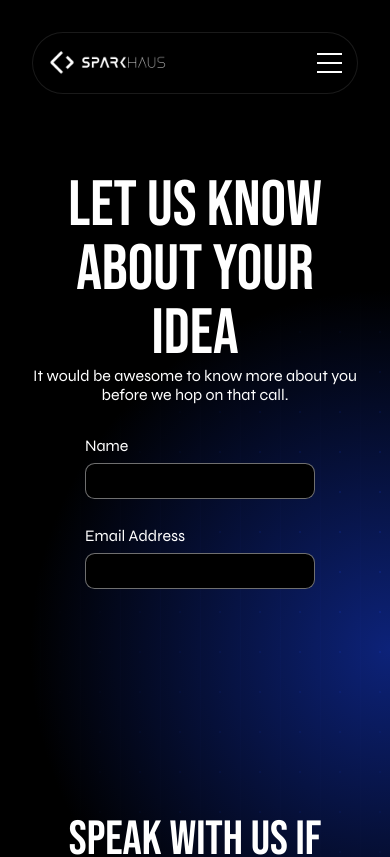
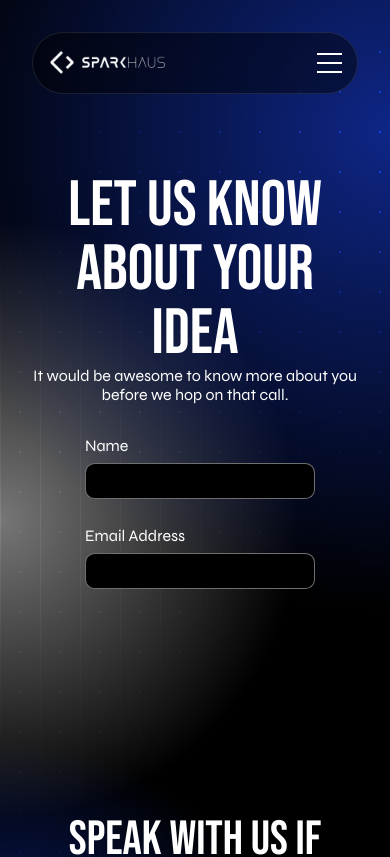
Before and after one commit to SparkHaus-Digital/SparkHaus, a React (Vite) app: page /book-a-call in a window 390 px wide. Shown: the top 857 px of the page. Built offline with nearby package versions, Linux system fonts and the light colour scheme.

Commit message:
Final Adjestments

```diff
--- a/src/components/Navbar.jsx
+++ b/src/components/Navbar.jsx
@@ -31,7 +31,7 @@ const Navbar = () => {
             className={`navbar ${menuOpen ? 'navbar-open' : ''}`}
             ref={navRef}
         >
-            <Link to="/" className="navbar-logo-container">
+            <Link to="/" className="navbar-logo-container" onClick={() => setMenuOpen(false)}>
                 <img src={logo} className="navbar-logo" alt="logo" />
             </Link>
             <div
--- a/src/css/BookACall.css
+++ b/src/css/BookACall.css
@@ -161,6 +161,7 @@
 	.book-a-call-header p {
 		max-width: 100vw;
 	}
+
 }
 
 @media (min-width: 480px) and (max-width: 767px) {
--- a/src/css/Home.css
+++ b/src/css/Home.css
@@ -1,6 +1,5 @@
 .home-container {
 	color: #fff;
-	padding: 0 1rem;
 	margin-left: 6rem;
 	margin-right: 6rem;
 }
@@ -118,9 +117,6 @@
 		margin-right: 2rem;
 	}
 
-	.main-section {
-		padding-top: 8rem;
-	}
 
 	.main-title {
 		font-size: 4rem;
@@ -506,8 +502,8 @@
 	.project-image img {
 		min-width: 700px;
 		width: auto;
-		max-width: 1000px;
-		max-height: 1400px;
+		max-width: 800px;
+		max-height: 1000px;
 		object-fit: cover;
 		border-radius: 20px;
 		border: 1px solid #ffffff48;
--- a/src/css/Service.css
+++ b/src/css/Service.css
@@ -108,7 +108,8 @@
     padding: 1.5rem;
     margin: 12rem auto;
     text-align: center;
-    width: 240px;
+    margin-left: 1rem;
+    margin-right: 1rem;
     /* height: 1000px; */
   }
 
--- a/src/index.css
+++ b/src/index.css
@@ -135,11 +135,28 @@ h4 {
 @media (max-width: 479px) {
   body {
     background:
-    radial-gradient(circle 600px at right, #0e2686e6,  transparent 60%),
-    radial-gradient(circle 600px at bottom left, #c0c0c07b, transparent 50%);
+    /* radial-gradient(circle 600px at right, #0e2686e6,  transparent 60%),
+    radial-gradient(circle 600px at bottom left, #c0c0c07b, transparent 50%); */
+    radial-gradient(circle 800px at 100% 10%, #0e2686,  transparent 60%),
+    radial-gradient(circle 600px at 0% 40%, #c0c0c09d,  transparent 60%),
+    radial-gradient(circle 600px at 100% 100%, #c0c0c09d,  transparent 60%),
+    radial-gradient(circle 700px at 0% 75%, #0e2686,  transparent 60%);
 
     background-color: black;
   }
 
+  body.book-a-call-page {
+    background:
+    /* radial-gradient(circle 600px at right, #0e2686e6,  transparent 60%),
+    radial-gradient(circle 600px at bottom left, #c0c0c07b, transparent 50%); */
+    radial-gradient(circle 800px at 100% 10%, #0e2686,  transparent 60%),
+    radial-gradient(circle 500px at 0% 40%, #c0c0c09d,  transparent 60%),
+    radial-gradient(circle 400px at 100% 100%, #c0c0c09d,  transparent 60%),
+    radial-gradient(circle 500px at 0% 80%, #0e2686,  transparent 60%);
+
+    background-color: black;
+
+  }
+
 
 }
--- a/src/screens/BookACall.jsx
+++ b/src/screens/BookACall.jsx
@@ -20,6 +20,13 @@ const BookACall = () => {
 		}
 		setErrors(newErrors);
 	};
+
+	useEffect(() => {
+		document.body.classList.add('book-a-call-page');
+		return () => {
+		  document.body.classList.remove('book-a-call-page');
+		};
+	  }, []);
 
 	useEffect(() => {
 		if (name.trim() !== '' && email.trim() !== '') {
@@ -193,7 +200,7 @@ const BookACall = () => {
 						)}
 					</div>
 
-					<button type="submit" className="submit-button fade-in">
+					<button type="submit" className="submit-button fade-in" style={{ fontWeight: 'normal' }}>
 						BOOK A CALL
 						<img src={topArrow} alt="arrow" className="arrow" />
 					</button>
```
